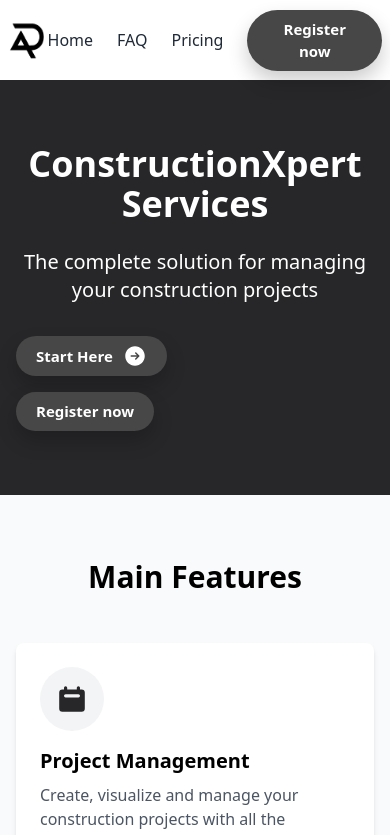
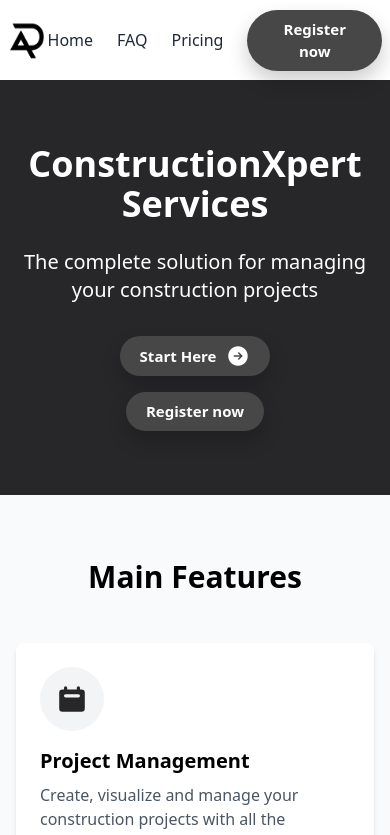
Before and after one commit to KaraniAbdellah/ConstructionXpert_App, a React (Vite) app in the folder frontend/: page / in a window 390 px wide. Shown: the top 835 px of the page. Built offline with nearby package versions, Linux system fonts and the light colour scheme.

Commit message:
Start TAsk Components

```diff
--- a/frontend/src/App.jsx
+++ b/frontend/src/App.jsx
@@ -3,6 +3,7 @@ import { Navigate, Route, Routes } from "react-router";
 import ProctedRoutes from "./components/ProctedRoutes";
 import Main from "./components/main_com/Main";
 import Auth from "./components/auth/Auth";
+import Task from "./components/main_com/Task";
 
 // Import Css Filies
 import "./css_styles/bg.css";
@@ -13,14 +14,17 @@ function App() {
     <div className="w-full relative min-h-screen">
       <div>
         <Routes>
+
           <Route
             path="/auth"
             element={user ? <Navigate to="/"></Navigate> : <Auth></Auth>}
           ></Route>
+
           <Route path="/" element={<Home></Home>}></Route>
           <Route element={<ProctedRoutes user={user}></ProctedRoutes>}>
             <Route path="/main" element={<Main></Main>}></Route>
           </Route>
+          <Route path="/projectDetails/:id" element={<Task></Task>}></Route>
         </Routes>
       </div>
     </div>
--- a/frontend/src/components/Home_Com/Hero.jsx
+++ b/frontend/src/components/Home_Com/Hero.jsx
@@ -12,7 +12,7 @@ export default function Hero() {
           <p className="text-xl md:text-2xl mb-8">
             The complete solution for managing your construction projects
           </p>
-          <div className="flex flex-col sm:flex-row justify-center gap-4">
+          <div className="flex flex-col sm:flex-row justify-center items-center gap-4">
             <Link to="/main">
               <button className="button">
                 Start Here
--- a/frontend/src/components/main_com/Main.jsx
+++ b/frontend/src/components/main_com/Main.jsx
@@ -18,6 +18,7 @@ export default function Main() {
       >
         <LogOut/>
       </button>
+
     </div>
   );
 }
--- a/frontend/src/components/main_com/Project.jsx
+++ b/frontend/src/components/main_com/Project.jsx
@@ -1,6 +1,7 @@
 import React, { useEffect, useState } from "react";
 import ProjectForm from "./ProjectForm";
 import axios from "axios";
+import { Link } from "react-router";
 
 import {
   CirclePlus,
@@ -163,12 +164,14 @@ export default function Project() {
                 >
                   <FilePenLine size={16} />
                 </button>
+                <Link to={`/projectDetails/${project._id}`}>
                   <button
                     type="button"
                     className="text-white bg-zinc-500 hover:bg-zinc-600 w-10 h-10 flex justify-center items-center focus:outline-none focus:ring-2 focus:ring-yellow-300 rounded-full text-sm"
                   >
                     <Info size={16} />
                   </button>
+                </Link>
               </div>
             </div>
           </div>
--- a/frontend/src/components/main_com/Task.jsx
+++ b/frontend/src/components/main_com/Task.jsx
@@ -1,7 +1,10 @@
-import React from 'react'
+import React, { useEffect } from 'react'
 
 export default function Task() {
+  useEffect(() => {
+
+  });
   return (
     <div>Task</div>
-  );
+  )
 }
--- a/frontend/src/components/main_com/TaskForm.jsx
+++ b/frontend/src/components/main_com/TaskForm.jsx
@@ -3,5 +3,5 @@ import React from 'react'
 export default function TaskForm() {
   return (
     <div>TaskForm</div>
-  );
+  )
 }
```
Lines whose indentation alone changed are shown as unchanged.
